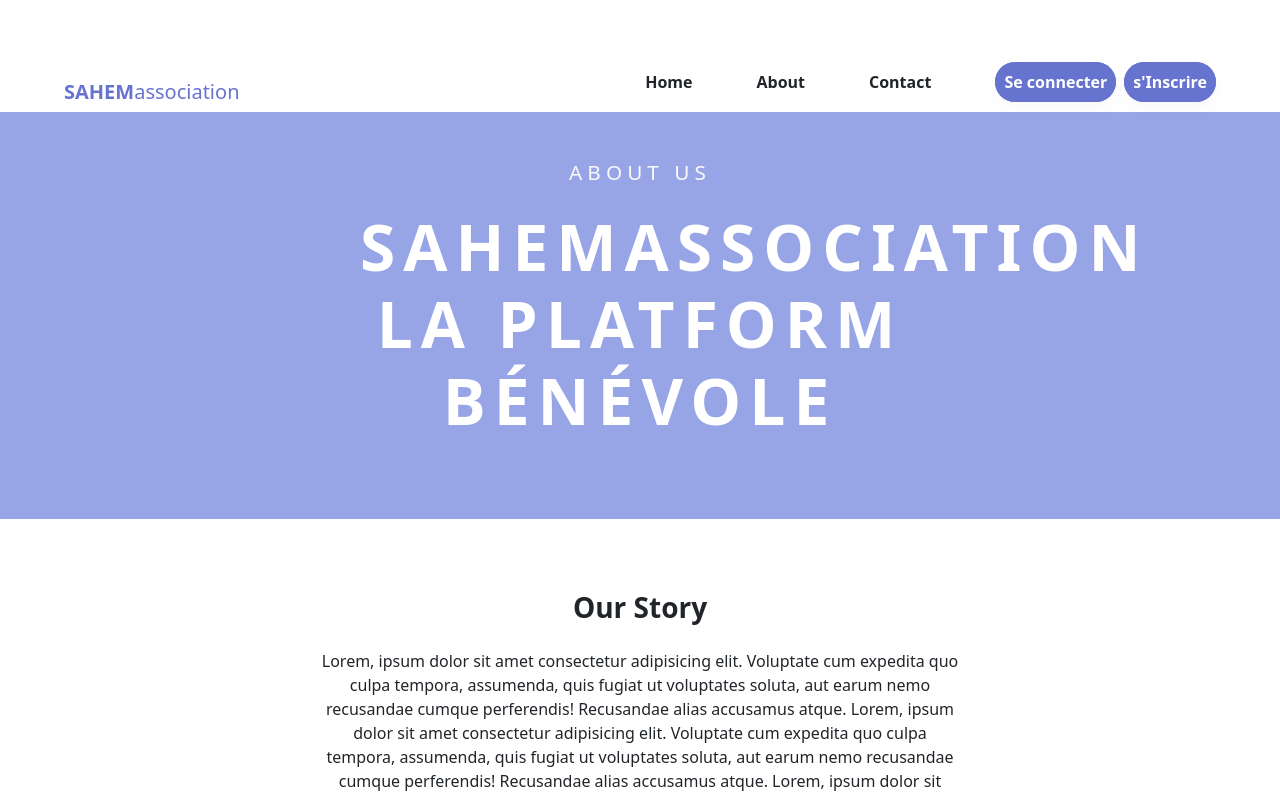
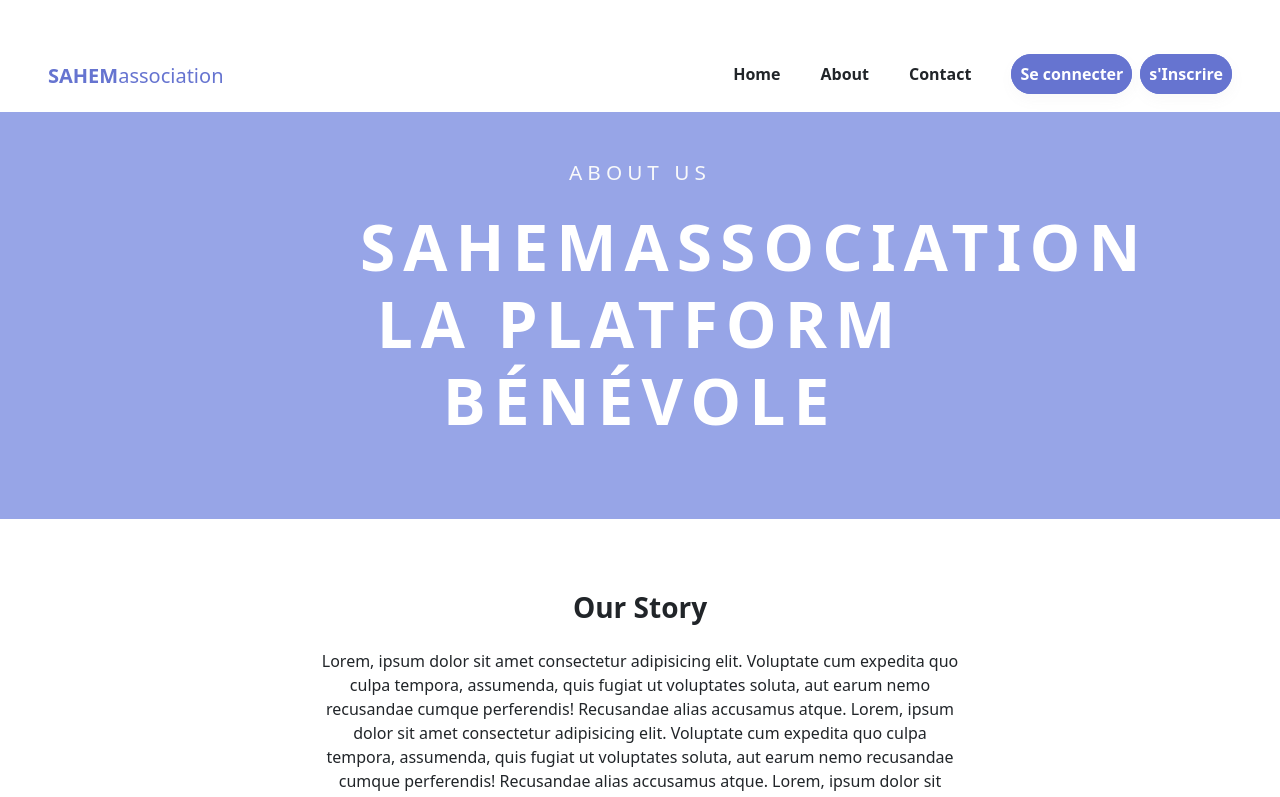
Before and after one commit to anasmasti/sahm-frontend, a Next.js app: page /about in a window 1280 px wide. Shown: the top 797 px of the page. Built offline with nearby package versions, Linux system fonts and the light colour scheme.

Commit message:
Fix header bugs

```diff
--- a/components/Footer.js
+++ b/components/Footer.js
@@ -1,5 +1,5 @@
 import React from "react";
-import style from "../styles/shared/Footer.module.scss";
+import style from "../styles/shared/layout/Footer.module.scss";
 import {
   FaFacebookF,
   FaInstagram,
--- a/components/Header.js
+++ b/components/Header.js
@@ -1,15 +1,15 @@
 import React, { useEffect, useState } from "react";
 import Link from "next/link";
-import style from "../styles/shared/Header.module.scss";
+import style from "../styles/shared/layout/Header.module.scss";
 import {
-  faBars, faTimes
+  FaBars, FaTimes
 } from 'react-icons/fa';
 import { useSelector } from 'react-redux'
 
 
 const Header = () => {
 
-  const darkNavbar = useSelector((state) => state.shared.darkNavbar)
+  let darkNavbar = useSelector((state) => state.shared.darkNavbar)
   const [active, setActive] = useState(false);
   const [show, setShow] = useState(false);
   const [navTheme, setnavTheme] = useState('');
@@ -20,7 +20,8 @@ const Header = () => {
 
   useEffect(() => {
     darkNavbar ? setnavTheme("text-dark") : setnavTheme("text-light")
-  }, [darkNavbar]);
+    if (active) setnavTheme("text-light")
+  }, [darkNavbar, active]);
 
   function onScroll() {
     if (window.scrollY > 50) {
@@ -37,42 +38,18 @@ const Header = () => {
 
   return (
     <header>
-      <div className={active ? style.navOnScroll : style.navContainer}>
-        <nav className={[style.nav, "text-center", style.bd_grid].join(' ')}>
+      <div className={active ? style.navOnScroll : style.section}>
+        <nav className={[style.nav, "text-center"].join(' ')}>
           <div>
             <Link href="/">
-              <h5 className={" my-auto d-flex text-left " + (active ? style.logoOnScroll : style.nav__logo)}>
+              <h5 className={" my-auto d-flex text-left " + (active ? style.logoOnScroll : style.logo)}>
                 <strong>SAHEM</strong>association
               </h5>
             </Link>
           </div>
 
-          <div className={["d-flex justify-conte", style.nav__toggle].join(' ')} id="nav-toggle">
-            {/* <i className={style.bx + " " + style.bx_menu}></i> */}
-            <a className={"mx-1 fa-1x " + (active ? "   text-light " : " ")} onClick={() => {
-              setShow(true);
-            }}>
-              <faBars />
-            </a>
-
-          </div>
-
-          <div
-            className={
-              show ? style.nav__menu + " " + style.show : style.nav__menu
-            }
-            id="nav-menu"
-          >
-            <div className={" " + style.nav__close} id="nav-close">
-              <faTimes
-                className={"mx-1 fa-1x "}
-                onClick={() => {
-                  setShow(false);
-                }}
-              />
-            </div>
-
-            <ul className={"" + style.navbar_items}>
+          <div>
+            <ul className={["my-auto", style.navbar_items].join(' ')}>
               <li >
                 <Link href="/">
                   <a className={[style.hover_line, navTheme].join(' ')}>
@@ -80,27 +57,27 @@ const Header = () => {
                   </a>
                 </Link>
               </li>
-              <li className={" " + style.nav__item}>
+              <li className='mx-lg-4' >
                 <Link href="/about">
                   <a className={[style.hover_line, navTheme].join(' ')} >
                     About
                   </a>
                 </Link>
               </li>
-              <li className={" " + style.nav__item}>
+              <li>
                 <Link href="/contact">
                   <a className={[style.hover_line, navTheme].join(' ')} >
                     Contact
                   </a>
                 </Link>
               </li>
-              <li className={[style.nav__item].join(' ')}>
-                <Link href="/login">
+              <li className='ms-lg-4'>
+                <Link href="/auth/login">
                   <a className={['main-btn p-2 me-2'].join(' ')} >
                     Se connecter
                   </a>
                 </Link>
-                <Link href="/login">
+                <Link href="/auth/signup">
                   <a className={['main-btn p-2'].join(' ')} >
                     s'Inscrire
                   </a>
--- a/pages/auth/login/index.js
+++ b/pages/auth/login/index.js
@@ -2,7 +2,7 @@ import React, { useState } from "react";
 import Image from "next/image";
 import Header from "../../../components/Header";
 import Footer from "../../../components/Footer";
-import Style from "../../../styles/pages/Beneficiary/login.module.scss";
+import Style from "../../../styles/pages/auth/login.module.scss";
 
 const Login = () => {
   const [SignUp, setSignUp] = useState(true);
--- a/pages/auth/signup/index.js
+++ b/pages/auth/signup/index.js
@@ -1,13 +1,10 @@
 import React from "react";
-import style from "../styles/Home.module.scss";
 
 const SignUp = () => {
 
   return (
-    <div className={style.Home}>
-
+    <div>
         <h1>Sign Up</h1>
-
     </div>
   );
 };
--- a/styles/shared/Header.module.scss
+++ /dev/null
@@ -1,191 +0,0 @@
-@use '../helpers' as *;
-
-/*===== LAYOUT =====*/
-.bd_grid {
-  max-width: 100%;
-  display: grid;
-  grid-template-columns: 100%;
-  column-gap: 2rem;
-  width: calc(100% - 2rem);
-  // margin-left: 1rem;
-  // margin-right: 1rem;
-}
-
-.navContainer {
-  width: 100%;
-  background-color: transparent;
-  // background-color: color('main-color');
-  padding: 4rem;
-  color: color('light');
-  // color: color('main-color');
-  text-align: center;
-  position: fixed;
-  top: 0;
-  width: 100%;
-  transition: 0.5s;
-  z-index: 999 !important;
-}
-
-.navOnScroll {
-  padding: 1rem;
-  color: color('light');
-  text-align: center;
-  position: fixed;
-  top: 0;
-  width: 100%;
-  transition: 0.5s;
-  background-color: color('main-color');
-  z-index: 99 !important;
-}
-
-.logoOnScroll{
-  color: color('light');
-  cursor: pointer;
-}
-
-/*===== NAV =====*/
-.nav {
-  height: 3rem;
-  width: 100%;
-  display: flex;
-  justify-content: space-between;
-  align-items: center;
-}
-
-// Style of nav bar
-.navbar_items {
-  display: flex;
-  flex-direction: row;
-  gap: 1rem;
-  font-weight: 700;
-
-  & li {
-      list-style: none;
-  }
-
-  & a {
-      // color: color(light);
-      text-decoration: none;
-      @include global-transition;
-      &:hover {
-          color: #f5f5f5;
-      }
-  }
-}
-
-// Style of hover line
-.hover_line {
-  &::after {
-      content: "";
-      display: flex;
-      width: 35%;
-      height: 0.2rem;
-      border-radius: $main-border-radius;
-      background-color: color(light);
-      @include global-transition;
-  }
-
-  &:hover::after {
-      width: 100%;
-  }
-}
-
-// .nav__list {
-//   color: color('main-color');
-// }
-
-@media screen and (max-width: 768px) {
-  .nav__menu {
-    position: fixed;
-    top: 0;
-    // right: 0;
-    right: -100%;
-    width: 100%;
-    height: 100%;
-    padding: 3.5rem 1.5rem 0;
-    background: rgba(255, 255, 255, 0.3);
-    backdrop-filter: blur(10px);
-    transition: 0.5s;
-  }
-
-  .nav__list {
-    list-style-type: none;
-    text-align: start;
-  }
-
-  .nav__link{
-    // color: color('main-color');
-    color: red;
-  }
-}
-
-.nav__close {
-  position: absolute;
-  top: 0.75rem;
-  right: 1rem;
-  font-size: 1.5rem;
-  cursor: pointer;
-  color: color('main-color');
-}
-
-.nav__item {
-  margin-bottom: 2rem;
-  list-style-type: none;
-}
-
-.nav__toggle {
-  font-size: 1.5rem;
-  cursor: pointer;
-  color: color('main-color');
-}
-
-.nav__link {
-  text-decoration: none;
-  // color: color('light');
-  color: color('light');
-  padding: 1rem;
-}
-
-.nav__link:hover {
-  // text-decoration: none;
-  color: color('light');
-}
-
-.nav__logo{
-  color: color('main-color');
-  cursor: pointer;
-}
-
-.Login {
-  border: $main-border color('light');
-  border-radius: $main-border-radius;
-}
-
-/*=== Show menu ===*/
-.show {
-  right: 0;
-}
-
-/* ===== MEDIA QUERIES =====*/
-@media screen and (min-width: 880px) {
-  .nav {
-    height: (2rem + 1.5rem);
-  }
-
-  .nav__toggle,
-  .nav__close {
-    display: none;
-  }
-
-  .nav__list {
-    display: flex;
-    list-style-type: none;
-    height: 100%;
-  }
-
-  .nav__item {
-    margin-left: 3rem;
-    margin-bottom: 0;
-    list-style-type: none;
-  }
-}
--- a/styles/shared/Footer.module.scss
+++ b/styles/shared/layout/Footer.module.scss
@@ -1,4 +1,4 @@
-@use "../helpers" as *;
+@use "../../helpers" as *;
 
 .section {
     background-color: color(main-color);
--- /dev/null
+++ b/styles/shared/layout/Header.module.scss
@@ -0,0 +1,91 @@
+@use "../../helpers" as *;
+
+/*===== LAYOUT =====*/
+.section {
+  width: 100%;
+  background-color: transparent;
+  padding: 3rem;
+  color: color(light);
+  text-align: center;
+  position: fixed;
+  top: 0;
+  width: 100%;
+  transition: 0.5s;
+  z-index: 999 !important;
+}
+
+.navOnScroll {
+  padding: 1rem;
+  text-align: center;
+  position: fixed;
+  top: 0;
+  width: 100%;
+  transition: 0.5s;
+  background-color: color("main-color");
+  z-index: 99 !important;
+}
+
+.logoOnScroll {
+  color: color("light");
+  cursor: pointer;
+}
+
+/*===== NAV =====*/
+.nav {
+  height: 3rem;
+  width: 100%;
+  display: flex;
+  justify-content: space-between;
+  align-items: center;
+}
+
+// Style of nav bar
+.navbar_items {
+  display: flex;
+  flex-direction: row;
+  gap: 1rem;
+  font-weight: 700;
+
+  & li {
+    list-style: none;
+  }
+
+  & a {
+    text-decoration: none;
+    @include global-transition;
+    &:hover {
+      color: #f5f5f5;
+    }
+  }
+}
+
+// Style of hover line
+.hover_line {
+  &::after {
+    content: "";
+    display: flex;
+    width: 35%;
+    height: 0.2rem;
+    border-radius: $main-border-radius;
+    background-color: color(light);
+    @include global-transition;
+  }
+
+  &:hover::after {
+    width: 100%;
+  }
+}
+
+.logo {
+  color: color(main-color);
+  cursor: pointer;
+}
+
+/*=== Show menu ===*/
+.show {
+  right: 0;
+}
+
+.nav {
+  height: (2rem + 1.5rem);
+}
```
